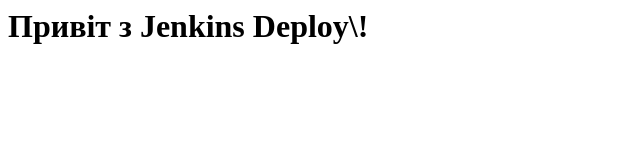
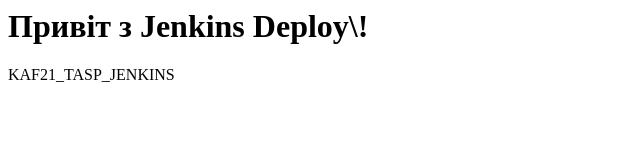
Before and after one commit to annetshev/jenkins_deploy, a plain HTML site: page index.html in a window 1280 px wide. Shown: the whole page, without its empty margins (0-640 px from the left). Drawn offline with Linux system fonts and the light colour scheme.

Commit message:
Додано рядок для перевірки Jenkins

```diff
--- a/index.html
+++ b/index.html
@@ -1 +1,2 @@
 <html><body><h1>Привіт з Jenkins Deploy\!</h1></body></html>
+KAF21_TASP_JENKINS
```
